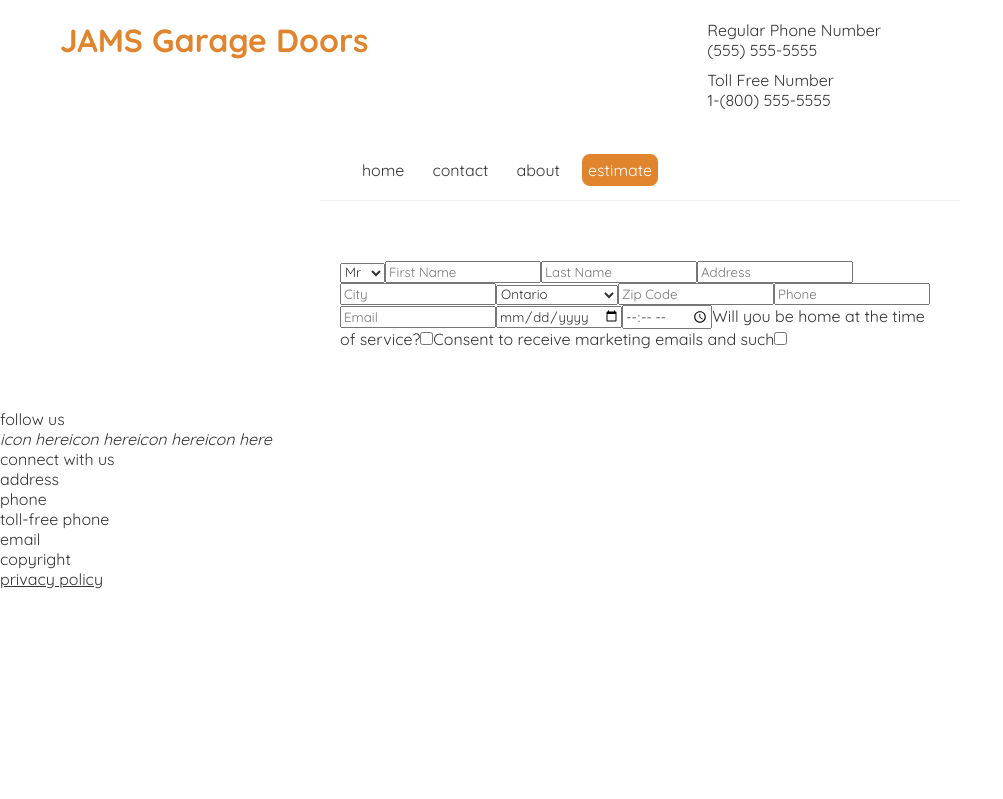
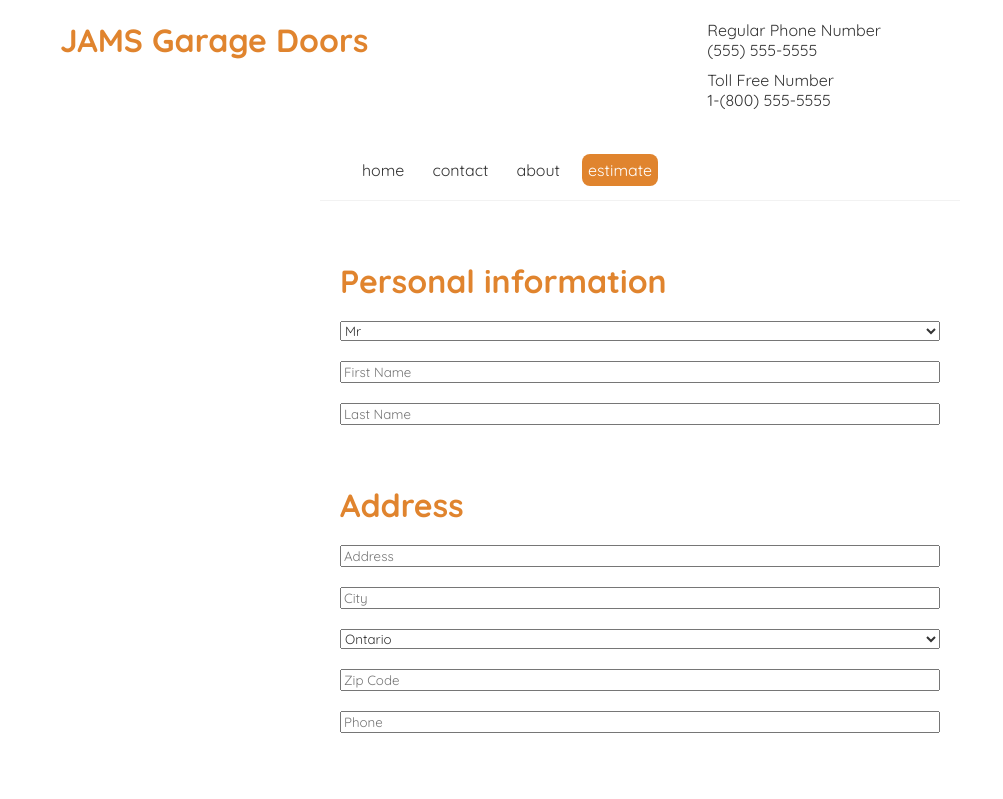
Before and after one commit to brjens/scaling-couscous, a React (Create React App) app: page / in a window 1280 px wide. Shown: the top 799 px of the page, without its empty margins (0-1003 px from the left). Built offline with nearby package versions, Linux system fonts and the light colour scheme.

Commit message:
formatted and styled the servicecall page

```diff
--- a/src/ServiceCall.js
+++ b/src/ServiceCall.js
@@ -16,7 +16,9 @@ const Form = () => {
   const [consentToMarketingEmails, setConsentToMarketingEmails] = useState(false);
 
   return (
-    <form>
+    <form className="Service">
+
+      <h1>Personal information</h1>
       <select value={prefix} onChange={(e) => setPrefix(e.target.value)}>
         <option value="mr">Mr</option>
         <option value="mrs">Mrs</option>
@@ -24,6 +26,9 @@ const Form = () => {
       </select>
       <input value={firstName} onChange={(e) => setFirstName(e.target.value)} placeholder="First Name" />
       <input value={lastName} onChange={(e) => setLastName(e.target.value)} placeholder="Last Name" />
+      <br />
+
+      <h1>Address</h1>
       <input value={address} onChange={(e) => setAddress(e.target.value)} placeholder="Address" />
       <input value={city} onChange={(e) => setCity(e.target.value)} placeholder="City" />
       <select value={province} onChange={(e) => setProvince(e.target.value)}>
@@ -36,6 +41,9 @@ const Form = () => {
       </select>
       <input value={zipCode} onChange={(e) => setZipCode(e.target.value)} placeholder="Zip Code" />
       <input value={phone} onChange={(e) => setPhone(e.target.value)} placeholder="Phone" />
+      <br />
+
+      <h1>Contact info</h1>
       <input value={email} onChange={(e) => setEmail(e.target.value)} placeholder="Email" />
       <input type="date" value={serviceDate} onChange={(e) => setServiceDate(e.target.value)} />
       <input type="time" value={serviceTime} onChange={(e) => setServiceTime(e.target.value)} />
@@ -47,6 +55,7 @@ const Form = () => {
         Consent to receive marketing emails and such
         <input type="checkbox" checked={consentToMarketingEmails} onChange={(e) => setConsentToMarketingEmails(e.target.checked)} />
       </label>
+      <button type="submit">Submit</button>
     </form>
   );
 };
--- a/src/index.css
+++ b/src/index.css
@@ -61,14 +61,14 @@
   padding: 20px;
 }
 
-.service-call-form {
+.Service {
   display: flex;
+  gap: 20px;
   flex-direction: column;
-  gap: 1rem; /* Adjust the value as per your preference */
 }
 
-.service-call-form {
-  display: flex;
-  flex-direction: column;
-  gap: 1rem; /* Adjust the value as per your preference */
-};
+.Service h1 {
+  color: #e0842e;
+  justify-content: left;
+  flex: 1;
+}
```
